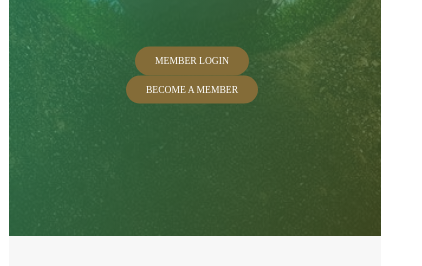
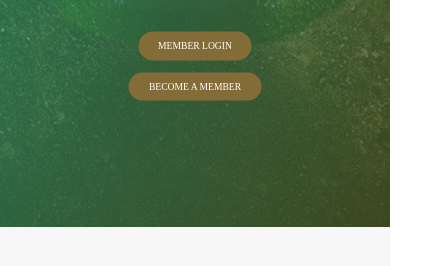
Before and after one commit to es-sheikhi/lakeview, a website: page index.html in a window 390 px wide. Shown: the part 575-841 px from the top of the page, 422 px wide, since content can reach past the window. Drawn offline with Linux system fonts and the light colour scheme.

Commit message:
responsive-2

```diff
--- a/sass/abstracts/_variables.scss
+++ b/sass/abstracts/_variables.scss
@@ -34,3 +34,4 @@ $default-font-size:1.6rem;
 //Grid system
 $horizontal-gutter:4rem;
 $vertical-gutter: 8rem;
+$vertical-gutter-small: 4rem;
--- a/sass/base/_base.scss
+++ b/sass/base/_base.scss
@@ -33,4 +33,8 @@ body {
     line-height: 1.3;
     padding: 1.5rem;
     color: #777;
+
+    @include responsive(tab-port) {
+        padding: 0;
+    }
 }
--- a/sass/components/_buttons.scss
+++ b/sass/components/_buttons.scss
@@ -31,6 +31,10 @@
         background-color:$brown;
         color:$gray-light-1;
         margin-right:1rem;
+        margin-top:2rem;
+        @include responsive(tab-port){
+            margin:1rem;
+        }
     }
 
 }
--- a/sass/components/_contact.scss
+++ b/sass/components/_contact.scss
@@ -2,7 +2,6 @@
     height: 73rem;
     background-image: radial-gradient(circle closest-corner at 75% 80%, transparent 0, transparent 50%, rgba($primary-light, .3)50%), url('img/contact.jpg');
     background-size: cover;
-    background-position: left 50%;
     border-radius: 3rem;
     box-shadow: 0 1.4rem 2rem rgba($black,.4);
     &__form{
--- a/sass/layout/_grid.scss
+++ b/sass/layout/_grid.scss
@@ -1,7 +1,15 @@
 .row {
     max-width: 114rem;
     margin: 0 auto;
-    margin-top: $vertical-gutter;
+
+    &:not(:last-child) {
+        margin-top: $vertical-gutter;
+
+        @include responsive(tab-port) {
+            margin-top: $vertical-gutter-small;
+        }
+    }
+
     @include clearfix;
 
     [class^="col-"] {
@@ -9,6 +17,14 @@
 
         &:not(:last-child) {
             margin-right: $horizontal-gutter;
+
+            @include responsive(tab-port) {
+                margin-right: 0;
+            }
+        }
+
+        @include responsive(tab-port) {
+            width: 100% !important;
         }
     }
 
```
Also changed, not shown: sass/abstracts/_mixins.scss (+4 -4 lines), resources/css/style.css.
